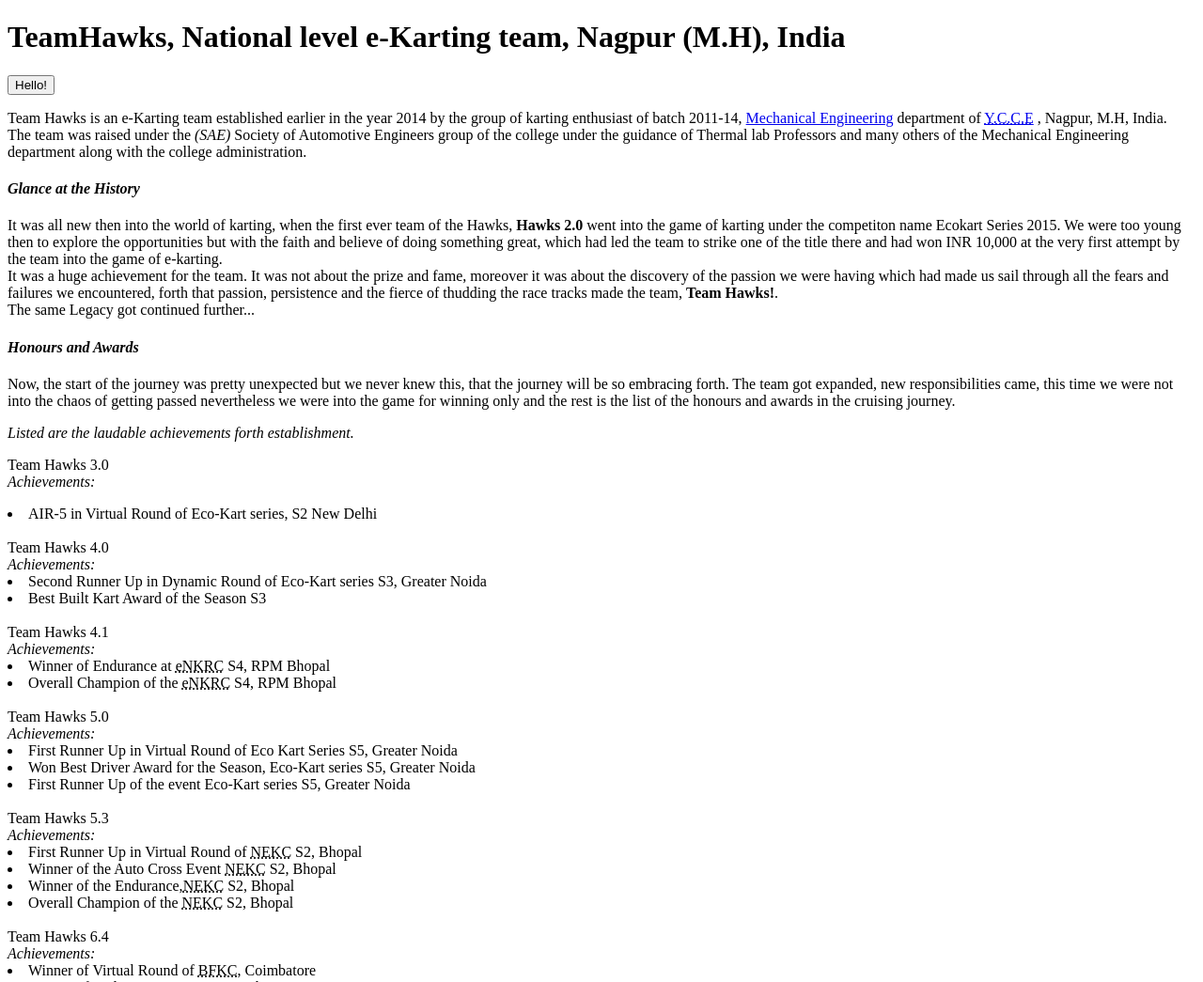
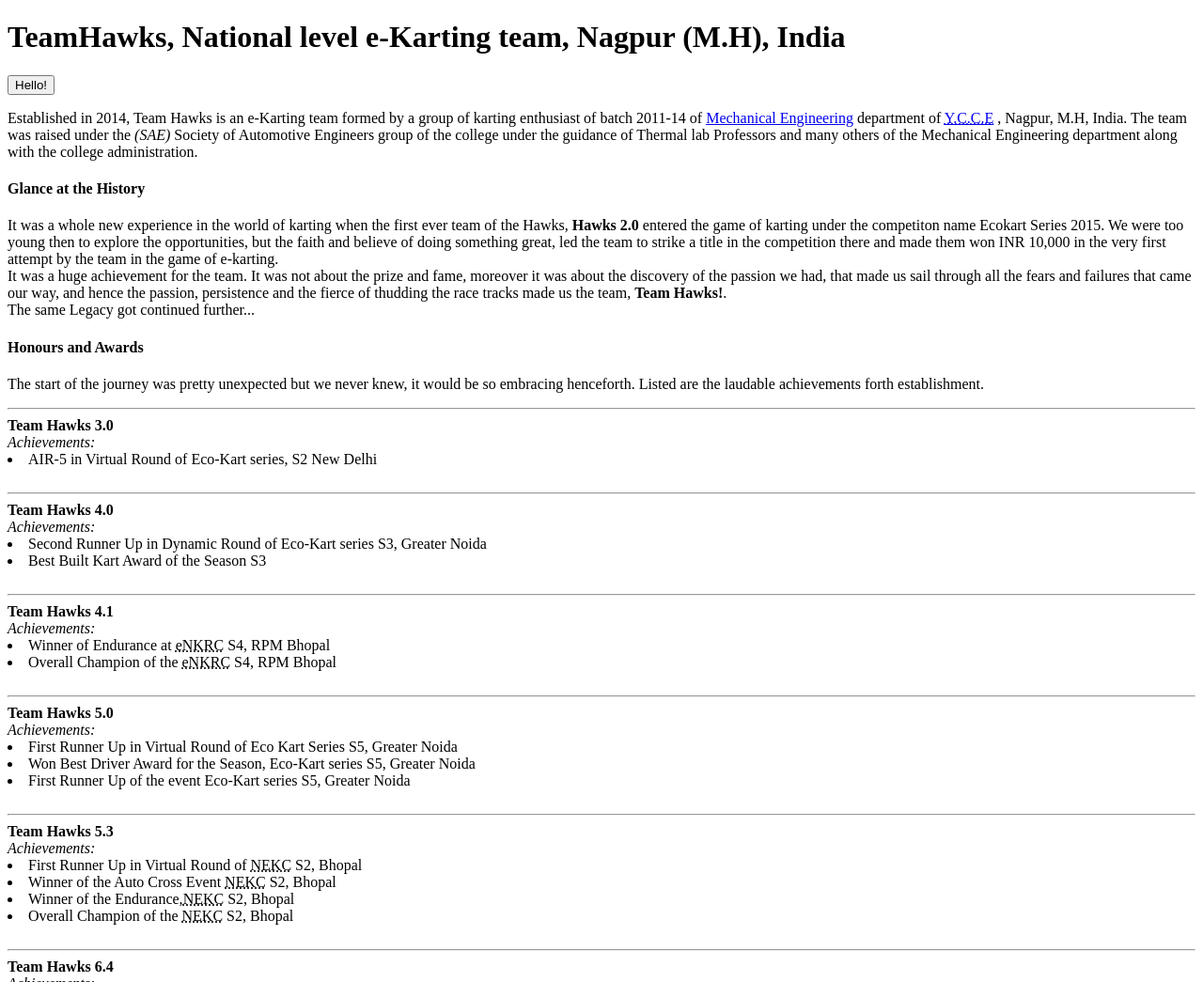
Before and after one commit to procastinatorpro/teamHawks, a plain HTML site: page index.html in a window 1280 px wide. Shown: the top 1045 px of the page at 94% size. Drawn offline with Linux system fonts and the light colour scheme.

Commit message:
Update index.html

```diff
--- a/index.html
+++ b/index.html
@@ -9,63 +9,67 @@
 <meta name="viewport" content="width=device-width, initial-scale=1.0">
 <title>teamHawksOfficial</title>
 <link rel="icon" type="image" href="icon.png"/>
+<link rel="stylesheet" href="hawks.css"/>
 </head>
+<div>
 <header>
 <h1> TeamHawks, National level e-Karting team, Nagpur (M.H), India</h1>
 <button type= "button" onclick="alert('Welcome to the official page of Team Hawks!')">Hello!</button>
 <p>
 
-Team Hawks is an e-Karting team established earlier in the year 2014 by the group of karting enthusiast of batch 2011-14,
+Established in 2014, Team Hawks is an e-Karting team formed by a group of karting enthusiast of batch 2011-14 of
 <a href="https://www.ycce.edu/mechanical-engineering.php" target="_blank"> Mechanical Engineering</a> department of
-<a href="https://www.ycce.edu/" target="_blank"> <abbr title="Yeshwantrao Chavan College of Engineering">Y.C.C.E</abbr></a> , Nagpur, M.H, India.<br>
+<a href="https://www.ycce.edu/" target="_blank"> <abbr title="Yeshwantrao Chavan College of Engineering">Y.C.C.E</abbr></a> , Nagpur, M.H, India.
 The team was raised under the <dfn>(SAE)</dfn> Society of Automotive Engineers group of the college under the guidance of Thermal lab Professors and many others of the
-Mechanical Engineering department along with the college administration.<br>
-<h4><em>Glance at the History</em></h4>
-It was all new then into the world of karting, when the first ever team of the Hawks, <b>Hawks 2.0</b> went into the game of karting under the competiton name
-Ecokart Series 2015. We were too young then to explore the opportunities but with the faith and believe of doing something great, which had led the team to
-strike one of the title there and had won INR 10,000 at the very first attempt by the team into the game of e-karting.<br>
+Mechanical Engineering department along with the college administration.<br></p>
+
+<h4>Glance at the History</h4>
+<p>
+It was a whole new experience in the world of karting when the first ever team of the Hawks, <strong>Hawks 2.0</strong> entered the game of karting under the competiton name
+Ecokart Series 2015. We were too young then to explore the opportunities, but the faith and believe of doing something great, led the team to
+strike a title in the competition there and made them won INR 10,000 in the very first attempt by the team in the game of e-karting.<br>
 It was a huge achievement for the team. It was not about the prize and fame, moreover it was about the discovery of the
-passion we were having which had made us sail through all the fears and failures we encountered, forth that passion, persistence and the fierce of
-thudding the race tracks made the team, <b>Team Hawks!</b>.<br>
+passion we had, that made us sail through all the fears and failures that came our way, and hence the passion, persistence and the fierce of
+thudding the race tracks made us the team, <strong>Team Hawks!</strong>.<br>
 The same Legacy got continued further...
 
 </p>
 </header>
 <body>
-<h4><em>Honours and Awards</em></h4>
-<p>Now, the start of the journey was pretty unexpected but we never knew this, that the journey will be so embracing forth. The team got expanded, new responsibilities
-came, this time we were not into the chaos of getting passed nevertheless we were into the game for winning only and the rest is the list of the honours and
- awards in the cruising journey.</p><em>Listed are the laudable achievements forth establishment.</em>
-<p>
-Team Hawks 3.0<br>
-<em>Achievements:</em>
+<h4>Honours and Awards</h4>
+<p>The start of the journey was pretty unexpected but we never knew, it would be so embracing henceforth.
+Listed are the laudable achievements forth establishment.</p>
+
+<hr>
+<b>Team Hawks 3.0</b><br>
+<em>Achievements:</em><br>
 <li>AIR-5 in Virtual Round of Eco-Kart series, S2 New Delhi</li><br>
-
-Team Hawks 4.0<br>
-<em>Achievements:</em>
+<hr>
+<b>Team Hawks 4.0</b><br>
+<em>Achievements:</em><br>
 <li>Second Runner Up in Dynamic Round of Eco-Kart series S3, Greater Noida</li>
 <li>Best Built Kart Award of the Season S3</li><br>
-
-Team Hawks 4.1<br>
-<em>Achievements:</em>
+<hr>
+<b>Team Hawks 4.1</b><br>
+<em>Achievements:</em><br>
 <li>Winner of Endurance at <abbr title="Electric National Kart Racing Championship"> eNKRC</abbr> S4, RPM Bhopal</li>
 <li>Overall Champion of the <abbr title="Electric National Kart Racing Championship"> eNKRC</abbr> S4, RPM Bhopal</li><br>
-
-Team Hawks 5.0<br>
-<em>Achievements:</em>
+<hr>
+<b>Team Hawks 5.0</b><br>
+<em>Achievements:</em><br>
 <li>First Runner Up in Virtual Round of Eco Kart Series S5, Greater Noida</li>
 <li>Won Best Driver Award for the Season, Eco-Kart series S5, Greater Noida</li>
 <li>First Runner Up of the event Eco-Kart series S5, Greater Noida </li><br>
-
-Team Hawks 5.3<br>
-<em>Achievements:</em>
+<hr>
+<b>Team Hawks 5.3</b><br>
+<em>Achievements:</em><br>
 <li>First Runner Up in Virtual Round of <abbr title="National Electric Kart Championship">NEKC</abbr> S2, Bhopal</li>
 <li>Winner of the Auto Cross Event <abbr title="National Electric Kart Championship">NEKC</abbr> S2, Bhopal</li>
 <li>Winner of the Endurance,<abbr title="National Electric Kart Championship">NEKC</abbr> S2, Bhopal </li>
 <li>Overall Champion of the <abbr title="National Electric Kart Championship">NEKC</abbr> S2, Bhopal </li><br>
-
-Team Hawks 6.4<br>
-<em>Achievements:</em>
+<hr>
+<b>Team Hawks 6.4</b><br>
+<em>Achievements:</em><br>
 <li>Winner of Virtual Round of <abbr title="Bharat Formula Karting Championship">BFKC</abbr>, Coimbatore</li>
 <li>Winner of Endurance at <abbr title="Bharat Formula Karting Championship"> BFKC</abbr>, Coimbatore</li>
 <li>First Runner up of Skid Pad round at <abbr title="Bharat Formula Karting Championship"> BFKC</abbr>, Coimbatore</li>
@@ -75,9 +79,10 @@ Team Hawks 6.4<br>
 <li>Won the title of Best <abbr title="Computer-aided Engineering">CAE</abbr> at <abbr title="Bharat Formula Karting Championship">
 BFKC</abbr>, Coimbatore</li>
 <li>Overall Winner of the Event <abbr title="Bharat Formula Karting Championship"> BFKC</abbr>, Coimbatore</li><br>
-A team started from a scratch then, from a winning amount of thousands, now counting in lacs, we are the luminary of electric kart championships, we're <b>Team Hawks!</b>.
+<hr>
+<p>A team started from a scratch then, from a winning amount of thousands, now counting in lacs, we are the luminary of electric kart championships, we're the <strong>Team Hawks!</strong>.
 </p>
-<h4><em>Image Gallery</em></h4>
+<h4>Image Gallery</h4><p>
 <figure>
 <img src="2p1.jpg" width="30%" alt="hawks2">
 <img src="3kp1.jpg" width="33%" alt="hawks3">
@@ -105,17 +110,18 @@ A team started from a scratch then, from a winning amount of thousands, now coun
 <img src="5.34.jpg" width="32.81%" alt="">
 <img src="gnbd.jpg" width="43.81%" alt="">
 <figcaption>Team Hawks Gallery</figcaption>
-</figure>
+</figure></p>
 <footer>
+<p>
 &copy;2020 by Team Hawks,<br>
 
 <abbr title="Yeshwantrao Chavan College of Engineering">Y.C.C.E</abbr>, Nagpur, M.H, India<br>
 Team Hawks wishes for your good health and prosperity!Stay Safe!<br>
 Thank you for surfing us, this is just a trial website, your suggestions are always Welcome!<br>
 You can reach admin via <a href="mailto:abhivasas@gmail.com"><abbr title="Abhishek Singh">abhivasas</abbr></a>.
-
+</p>
 </footer>
 
-
+</div>
 </body>
 </html>
```
